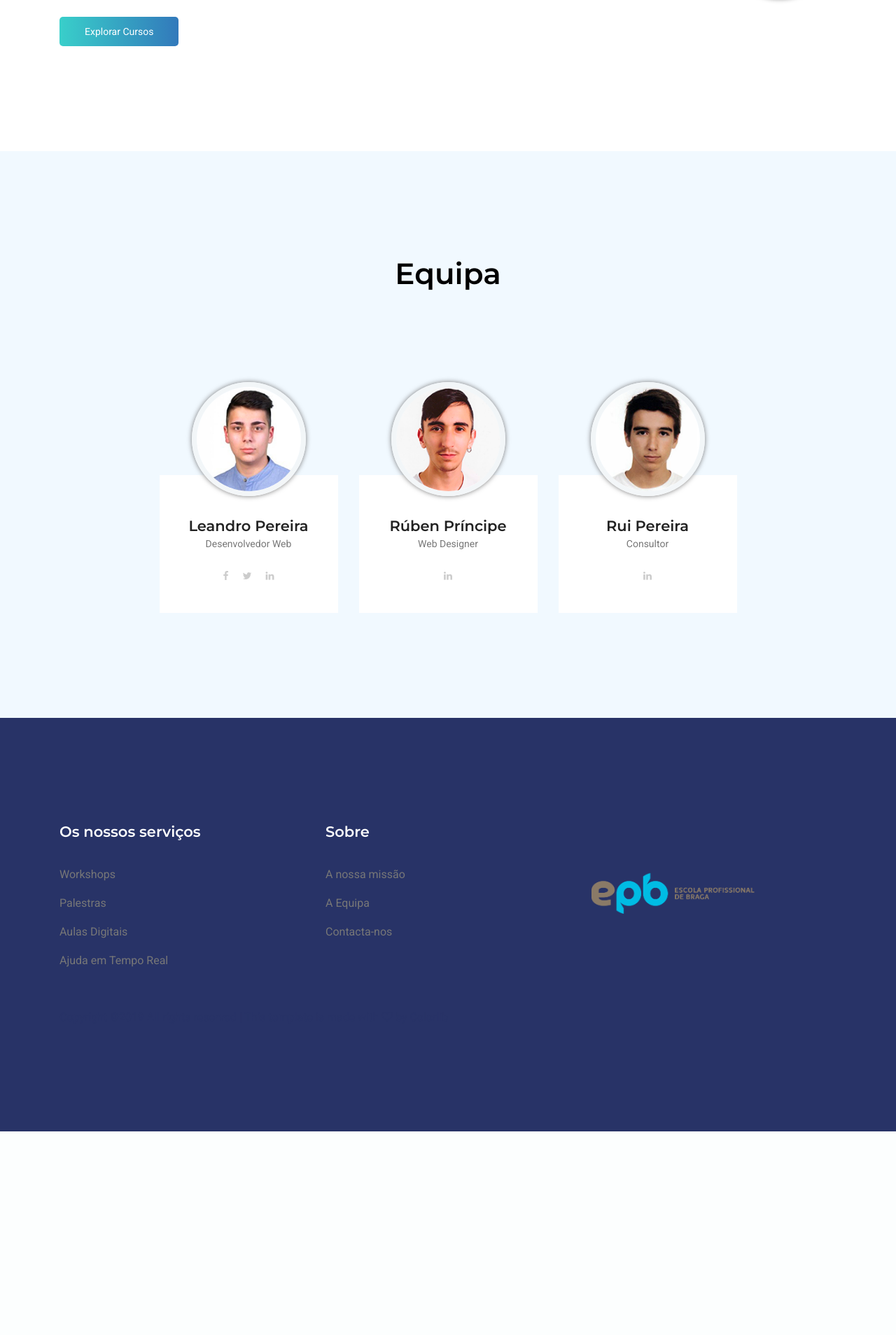
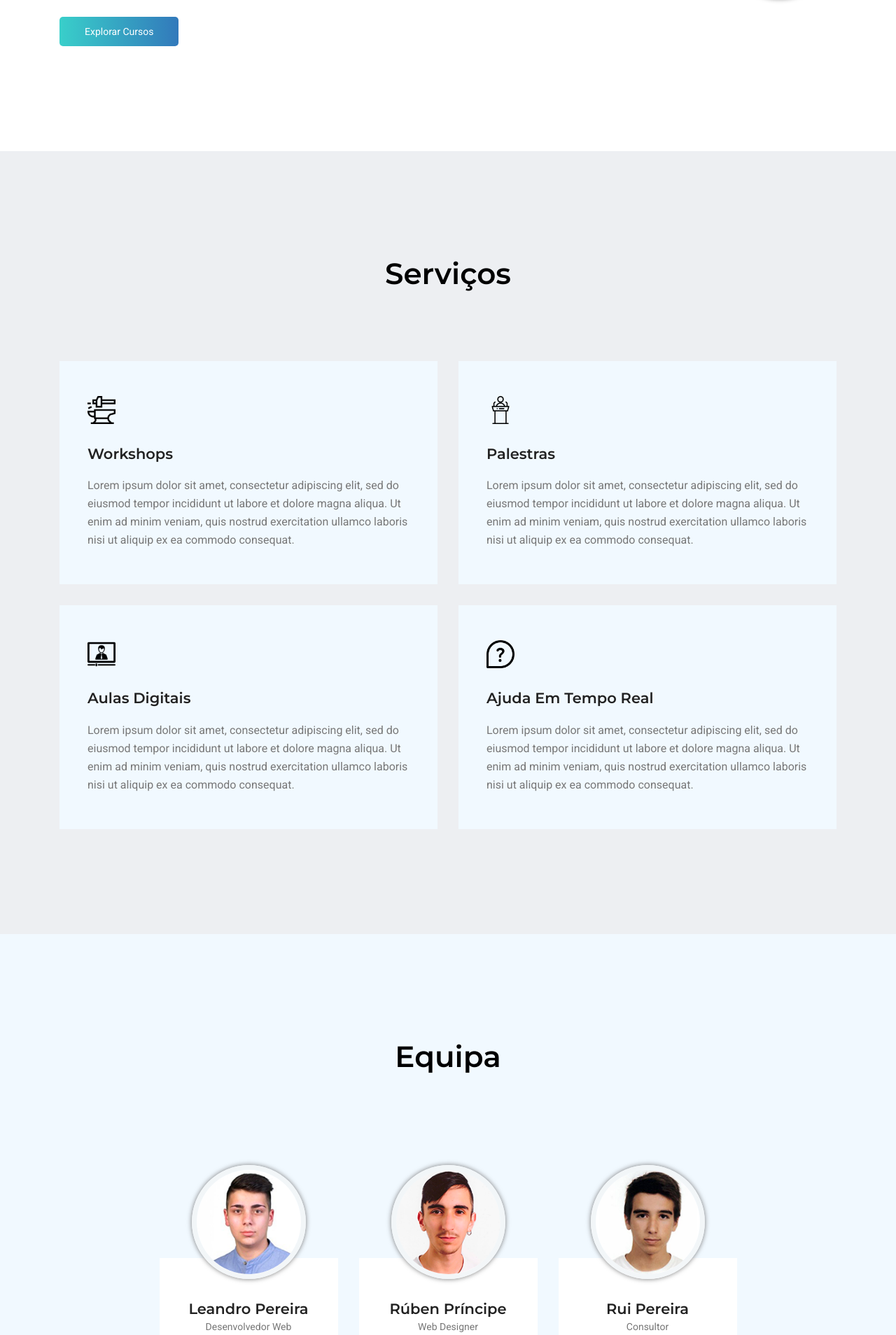
Before and after one commit to Clube-Microsoft/club-microsoft, a PHP site: page / in a window 1280 px wide. Shown: the part 1781-3689 px from the top of the page at 70% size. Before the commit the page ends 3398 px from the top, so only its background shows below. Run offline with PHP 8.4, Linux system fonts and the light colour scheme; some libraries are stand-ins or nearby versions.

Commit message:
Serviços no index

```diff
--- a/microsoft/index.php
+++ b/microsoft/index.php
@@ -124,6 +124,67 @@
 		</div>
 	</section>
 	<!-- End Missão Area -->
+
+	<!-- Start Services Area -->
+	<section class="feature-area">
+		<div class="container">
+			<div class="row justify-content-center">
+				<div class="col-lg-8">
+					<div class="section-title text-center">
+						<h1>Serviços</h1>
+					</div>
+				</div>
+			</div>
+			<div class="feature-inner row">
+				<div class="col-md-6">
+					<div class="feature-item">
+						<img src="img/icons/workshop.png" class="icons_servicos"/>
+						<h4>Workshops</h4>
+						<div class="wow fadeIn" data-wow-duration="1s" data-wow-delay=".1s">
+							<p>
+								Lorem ipsum dolor sit amet, consectetur adipiscing elit, sed do eiusmod tempor incididunt ut labore et dolore magna aliqua. Ut enim ad minim veniam, quis nostrud exercitation ullamco laboris nisi ut aliquip ex ea commodo consequat.
+							</p>
+						</div>
+					</div>
+				</div>
+				<div class="col-md-6">
+					<div class="feature-item">
+						<img src="img/icons/palestras.png" class="icons_servicos"/>
+						<h4>Palestras</h4>
+						<div class="wow fadeIn" data-wow-duration="1s" data-wow-delay=".3s">
+							<p>
+								Lorem ipsum dolor sit amet, consectetur adipiscing elit, sed do eiusmod tempor incididunt ut labore et dolore magna aliqua. Ut enim ad minim veniam, quis nostrud exercitation ullamco laboris nisi ut aliquip ex ea commodo consequat.
+							</p>
+						</div>
+					</div>
+				</div>
+				<div class="col-md-6">
+					<div class="feature-item">
+						<img src="img/icons/aulasdigitais.png" class="icons_servicos"/>
+						<h4>Aulas Digitais</h4>
+						<div class="wow fadeIn" data-wow-duration="1s" data-wow-delay=".5s">
+							<p>
+								Lorem ipsum dolor sit amet, consectetur adipiscing elit, sed do eiusmod tempor incididunt ut labore et dolore magna aliqua. Ut enim ad minim veniam, quis nostrud exercitation ullamco laboris nisi ut aliquip ex ea commodo consequat.
+							</p>
+						</div>
+					</div>
+				</div>
+				<div class="col-md-6">
+					<div class="feature-item">
+						<img src="img/icons/help.png" class="icons_servicos"/>
+						<h4>Ajuda Em Tempo Real</h4>
+						<div class="wow fadeIn" data-wow-duration="1s" data-wow-delay=".5s">
+							<p>
+								Lorem ipsum dolor sit amet, consectetur adipiscing elit, sed do eiusmod tempor incididunt ut labore et dolore magna aliqua. Ut enim ad minim veniam, quis nostrud exercitation ullamco laboris nisi ut aliquip ex ea commodo consequat.
+							</p>
+						</div>
+					</div>
+				</div>
+			</div>
+		</div>
+	</section>
+	<!-- End Services Area -->
+
 
 	<!-- Start Faculty Area -->
 	<section class="faculty-area section-gap">
```
